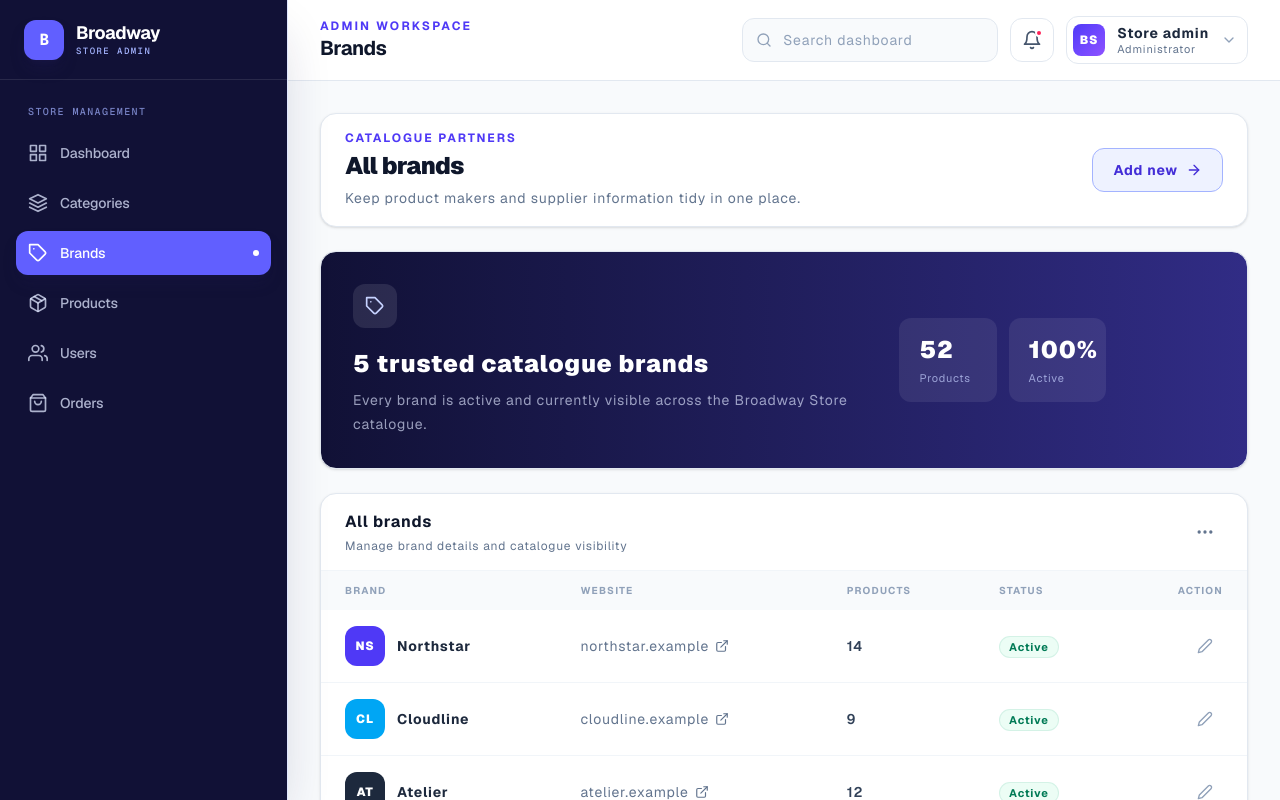
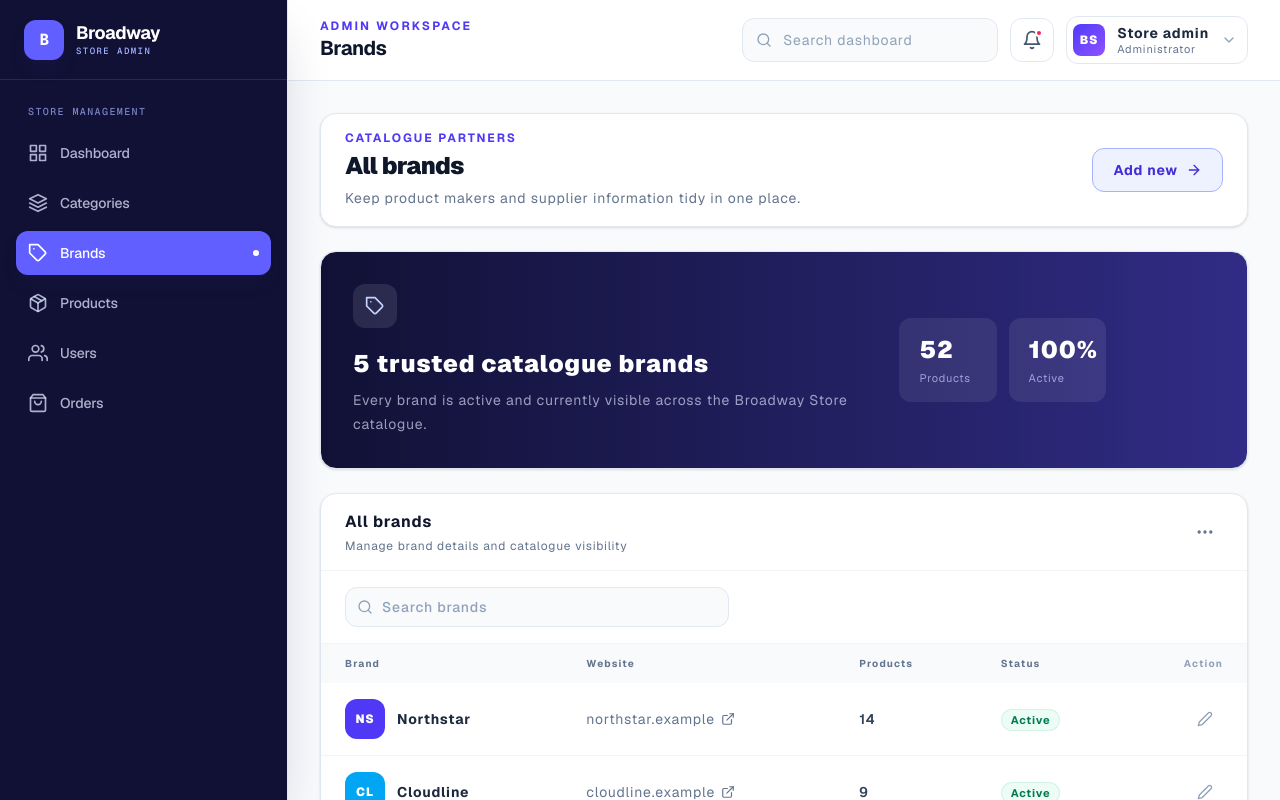
Before and after one commit to SudanBasnet/Project-Ecom-TS-Frontend, a Next.js app: page /admin/brands in a window 1280 px wide. Shown: the top 800 px of the page. Built offline with nearby package versions, Linux system fonts and the light colour scheme.

Commit message:
used tanstack table

```diff
--- a/app/admin/brands/page.tsx
+++ b/app/admin/brands/page.tsx
@@ -1,23 +1,22 @@
+import BrandTable, {
+  type BrandTableRow,
+} from "@/components/admin/brand-table";
 import PageTitle from "@/components/admin/page-title";
 import type { Metadata } from "next";
-import {
-  FiEdit2,
-  FiExternalLink,
-  FiMoreHorizontal,
-  FiTag,
-} from "react-icons/fi";
+import { FiMoreHorizontal, FiTag } from "react-icons/fi";
 
 export const metadata: Metadata = {
   title: "Brands",
 };
 
-const brands = [
+const brands: BrandTableRow[] = [
   {
     name: "Northstar",
     initials: "NS",
     products: 14,
     colour: "bg-indigo-600",
     website: "northstar.example",
+    status: "Active",
   },
   {
     name: "Cloudline",
@@ -25,6 +24,7 @@
     products: 9,
     colour: "bg-sky-500",
     website: "cloudline.example",
+    status: "Active",
   },
   {
     name: "Atelier",
@@ -32,6 +32,7 @@
     products: 12,
     colour: "bg-slate-800",
     website: "atelier.example",
+    status: "Active",
   },
   {
     name: "Solis",
@@ -39,6 +40,7 @@
     products: 7,
     colour: "bg-amber-500",
     website: "solis.example",
+    status: "Active",
   },
   {
     name: "Pulse",
@@ -46,6 +48,7 @@
     products: 10,
     colour: "bg-fuchsia-500",
     website: "pulse.example",
+    status: "Active",
   },
 ];
 
@@ -106,60 +109,7 @@
           </button>
         </div>
 
-        <div className="overflow-x-auto">
-          <table className="w-full min-w-[720px] text-left">
-            <thead className="bg-slate-50 text-[10px] font-bold uppercase tracking-[0.12em] text-slate-400">
-              <tr>
-                <th className="px-6 py-3">Brand</th>
-                <th className="px-6 py-3">Website</th>
-                <th className="px-6 py-3">Products</th>
-                <th className="px-6 py-3">Status</th>
-                <th className="px-6 py-3 text-right">Action</th>
-              </tr>
-            </thead>
-            <tbody className="divide-y divide-slate-100 text-sm">
-              {brands.map((brand) => (
-                <tr key={brand.name} className="transition hover:bg-slate-50/80">
-                  <td className="px-6 py-4">
-                    <div className="flex items-center gap-3">
-                      <span
-                        className={`grid size-10 place-items-center rounded-xl text-xs font-black text-white ${brand.colour}`}
-                      >
-                        {brand.initials}
-                      </span>
-                      <span className="font-bold text-slate-800">
-                        {brand.name}
-                      </span>
-                    </div>
-                  </td>
-                  <td className="px-6 py-4">
-                    <span className="inline-flex items-center gap-1.5 text-slate-500">
-                      {brand.website}
-                      <FiExternalLink className="size-3.5" />
-                    </span>
-                  </td>
-                  <td className="px-6 py-4 font-semibold text-slate-700">
-                    {brand.products}
-                  </td>
-                  <td className="px-6 py-4">
-                    <span className="rounded-full bg-emerald-50 px-2.5 py-1 text-[11px] font-bold text-emerald-700 ring-1 ring-inset ring-emerald-600/10">
-                      Active
-                    </span>
-                  </td>
-                  <td className="px-6 py-4 text-right">
-                    <button
-                      type="button"
-                      aria-label={`Edit ${brand.name}`}
-                      className="inline-grid size-9 place-items-center rounded-lg text-slate-400 transition hover:bg-indigo-50 hover:text-indigo-600"
-                    >
-                      <FiEdit2 className="size-4" />
-                    </button>
-                  </td>
-                </tr>
-              ))}
-            </tbody>
-          </table>
-        </div>
+        <BrandTable brands={brands} />
       </section>
     </div>
   );
--- /dev/null
+++ b/components/admin/brand-table.tsx
@@ -0,0 +1,221 @@
+"use client";
+
+import {
+  type ColumnDef,
+  flexRender,
+  getCoreRowModel,
+  getFilteredRowModel,
+  getSortedRowModel,
+  type SortingState,
+  useReactTable,
+} from "@tanstack/react-table";
+import { useMemo, useState } from "react";
+import {
+  FiChevronDown,
+  FiChevronUp,
+  FiEdit2,
+  FiExternalLink,
+  FiSearch,
+} from "react-icons/fi";
+
+export type BrandTableRow = {
+  name: string;
+  initials: string;
+  products: number;
+  colour: string;
+  website: string;
+  status: "Active" | "Inactive";
+};
+
+type BrandTableProps = Readonly<{
+  brands: BrandTableRow[];
+}>;
+
+const statusStyles: Record<BrandTableRow["status"], string> = {
+  Active: "bg-emerald-50 text-emerald-700 ring-emerald-600/10",
+  Inactive: "bg-slate-100 text-slate-600 ring-slate-500/10",
+};
+
+const BrandTable = ({ brands }: BrandTableProps) => {
+  const [sorting, setSorting] = useState<SortingState>([]);
+  const [globalFilter, setGlobalFilter] = useState("");
+
+  const columns = useMemo<ColumnDef<BrandTableRow>[]>(
+    () => [
+      {
+        accessorKey: "name",
+        header: "Brand",
+        cell: ({ row }) => {
+          const brand = row.original;
+
+          return (
+            <div className="flex items-center gap-3">
+              <span
+                className={`grid size-10 place-items-center rounded-xl text-xs font-black text-white ${brand.colour}`}
+              >
+                {brand.initials}
+              </span>
+              <span className="font-bold text-slate-800">{brand.name}</span>
+            </div>
+          );
+        },
+      },
+      {
+        accessorKey: "website",
+        header: "Website",
+        cell: ({ getValue }) => (
+          <span className="inline-flex items-center gap-1.5 text-slate-500">
+            {getValue<string>()}
+            <FiExternalLink className="size-3.5" />
+          </span>
+        ),
+      },
+      {
+        accessorKey: "products",
+        header: "Products",
+        cell: ({ getValue }) => (
+          <span className="font-semibold text-slate-700">
+            {getValue<number>()}
+          </span>
+        ),
+      },
+      {
+        accessorKey: "status",
+        header: "Status",
+        cell: ({ getValue }) => {
+          const status = getValue<BrandTableRow["status"]>();
+
+          return (
+            <span
+              className={`rounded-full px-2.5 py-1 text-[11px] font-bold ring-1 ring-inset ${statusStyles[status]}`}
+            >
+              {status}
+            </span>
+          );
+        },
+      },
+      {
+        id: "action",
+        header: "Action",
+        enableSorting: false,
+        cell: ({ row }) => (
+          <div className="text-right">
+            <button
+              type="button"
+              aria-label={`Edit ${row.original.name}`}
+              className="inline-grid size-9 place-items-center rounded-lg text-slate-400 transition hover:bg-indigo-50 hover:text-indigo-600"
+            >
+              <FiEdit2 className="size-4" />
+            </button>
+          </div>
+        ),
+      },
+    ],
+    [],
+  );
+
+  // TanStack Table intentionally returns handler functions from this hook.
+  // eslint-disable-next-line react-hooks/incompatible-library
+  const table = useReactTable({
+    data: brands,
+    columns,
+    state: {
+      sorting,
+      globalFilter,
+    },
+    onSortingChange: setSorting,
+    onGlobalFilterChange: setGlobalFilter,
+    getCoreRowModel: getCoreRowModel(),
+    getFilteredRowModel: getFilteredRowModel(),
+    getSortedRowModel: getSortedRowModel(),
+  });
+
+  return (
+    <>
+      <div className="border-b border-slate-100 px-5 py-4 sm:px-6">
+        <label className="relative block max-w-sm">
+          <span className="sr-only">Search brands</span>
+          <FiSearch className="pointer-events-none absolute left-3 top-1/2 size-4 -translate-y-1/2 text-slate-400" />
+          <input
+            type="search"
+            value={globalFilter}
+            onChange={(event) => setGlobalFilter(event.target.value)}
+            placeholder="Search brands"
+            className="h-10 w-full rounded-xl border border-slate-200 bg-slate-50 pl-9 pr-3 text-sm font-medium text-slate-700 outline-none transition placeholder:text-slate-400 focus:border-indigo-300 focus:bg-white focus:ring-4 focus:ring-indigo-100"
+          />
+        </label>
+      </div>
+
+      <div className="overflow-x-auto">
+        <table className="w-full min-w-[720px] text-left">
+          <thead className="bg-slate-50 text-[10px] font-bold uppercase tracking-[0.12em] text-slate-400">
+            {table.getHeaderGroups().map((headerGroup) => (
+              <tr key={headerGroup.id}>
+                {headerGroup.headers.map((header) => {
+                  const canSort = header.column.getCanSort();
+                  const sortDirection = header.column.getIsSorted();
+
+                  return (
+                    <th
+                      key={header.id}
+                      className={`px-6 py-3 ${
+                        header.column.id === "action" ? "text-right" : ""
+                      }`}
+                    >
+                      {header.isPlaceholder ? null : (
+                        <button
+                          type="button"
+                          disabled={!canSort}
+                          onClick={header.column.getToggleSortingHandler()}
+                          className={`inline-flex items-center gap-1.5 ${
+                            canSort
+                              ? "cursor-pointer text-slate-500 transition hover:text-indigo-600"
+                              : "cursor-default"
+                          }`}
+                        >
+                          {flexRender(
+                            header.column.columnDef.header,
+                            header.getContext(),
+                          )}
+                          {sortDirection === "asc" && (
+                            <FiChevronUp className="size-3.5" />
+                          )}
+                          {sortDirection === "desc" && (
+                            <FiChevronDown className="size-3.5" />
+                          )}
+                        </button>
+                      )}
+                    </th>
+                  );
+                })}
+              </tr>
+            ))}
+          </thead>
+          <tbody className="divide-y divide-slate-100 text-sm">
+            {table.getRowModel().rows.map((row) => (
+              <tr key={row.id} className="transition hover:bg-slate-50/80">
+                {row.getVisibleCells().map((cell) => (
+                  <td key={cell.id} className="px-6 py-4">
+                    {flexRender(cell.column.columnDef.cell, cell.getContext())}
+                  </td>
+                ))}
+              </tr>
+            ))}
+            {table.getRowModel().rows.length === 0 && (
+              <tr>
+                <td
+                  colSpan={columns.length}
+                  className="px-6 py-10 text-center text-sm font-medium text-slate-500"
+                >
+                  No brands match your search.
+                </td>
+              </tr>
+            )}
+          </tbody>
+        </table>
+      </div>
+    </>
+  );
+};
+
+export default BrandTable;
--- a/package.json
+++ b/package.json
@@ -11,6 +11,7 @@
   "dependencies": {
     "@hookform/resolvers": "^5.4.0",
     "@tanstack/react-query": "^5.101.2",
+    "@tanstack/react-table": "^8.21.3",
     "axios": "^1.18.1",
     "next": "16.2.9",
     "openai": "^6.44.0",
```
Also changed, not shown: 1 other file (tests, documents, lock files or other folders).
